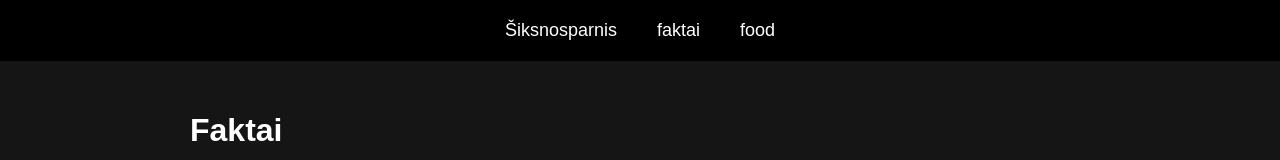
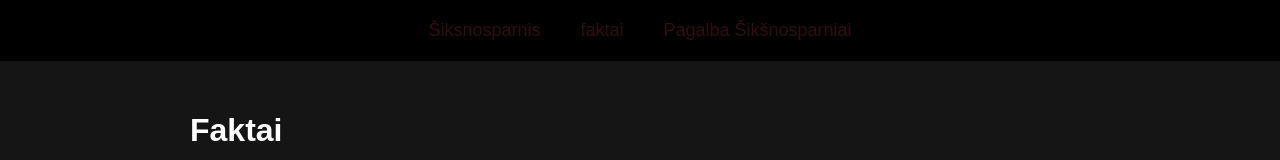
Before and after one commit to hysterusional/-iksnosparniai, a plain HTML site: page faktai.html in a window 1280 px wide. Shown: the top 160 px of the page. Drawn offline with Linux system fonts and the light colour scheme.

Commit message:
Add files via upload

```diff
--- a/faktai.html
+++ b/faktai.html
@@ -9,7 +9,7 @@
 <body>
     <nav><a href="Šiksnosparnis.html">Šiksnosparnis</index></a>
         <a href="faktai.html">faktai</a>
-        <a href="kaip namuose rūpintis šikšnosparniu.html">food</a></nav>
+        <a href="kaip namuose rūpintis šikšnosparniu.html">Pagalba Šikšnosparniai</a></nav>
         <main>
             <h1>Faktai </h1>
             <img src="https://encrypted-tbn0.gstatic.com/images?q=tbn:ANd9GcQlN1V95AW51LbAYtYTHSo3zsJLt3AicvuNdWYQnF46iQ&s=10">
--- a/style.css
+++ b/style.css
@@ -29,7 +29,7 @@ nav {
 }
 
 nav a {
-    color: white;
+    color: rgb(50, 13, 13);
     text-decoration: none;
     font-size: 18px;
 }
```
Also changed, not shown: index.html (+1 -1 lines), kaip namuose rūpintis šikšnosparniu.html (+1 -1 lines).
